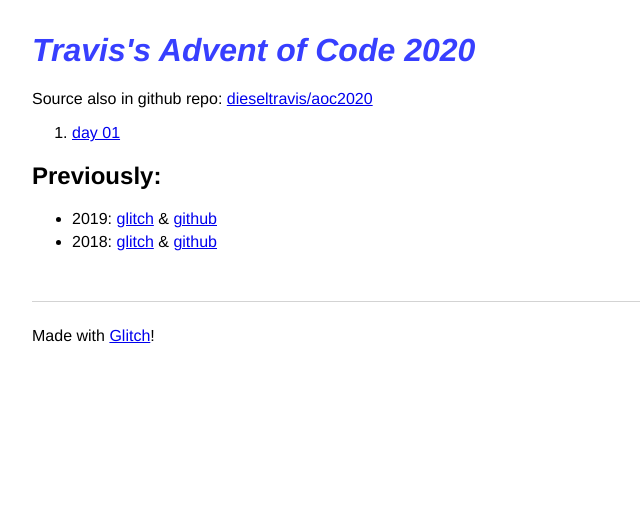
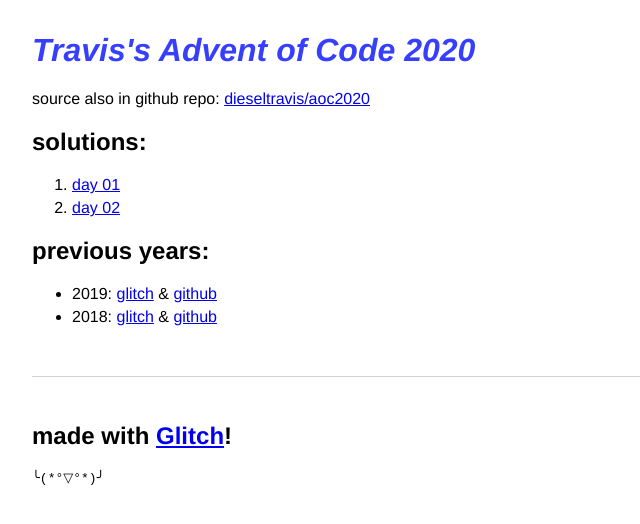
Before and after one commit to dieseltravis/aoc2020, a website: page views/index.html in a window 1280 px wide. Shown: the whole page, without its empty margins (0-640 px from the left). Drawn offline with Linux system fonts and the light colour scheme.

Commit message:
🍰🚄 Updated with Glitch: day 2 prep

```diff
--- a/views/index.html
+++ b/views/index.html
@@ -17,12 +17,15 @@
 
     <main>
       <p>
-        Source also in github repo: <a href="https://github.com/dieseltravis/aoc2020">dieseltravis/aoc2020</a>
+        source also in github repo: <a href="https://github.com/dieseltravis/aoc2020">dieseltravis/aoc2020</a>
       </p>
+      <h2>
+        solutions:
+      </h2>
       <ol>
         <li><a href="day01">day 01</a></li>
+        <li><a href="day02">day 02</a></li>
         <!--
-        <li><a href="day02">day 02</a></li>
         <li><a href="day03">day 03</a></li>
         <li><a href="day04">day 04</a></li>
         <li><a href="day05">day 05</a></li>
@@ -56,7 +59,7 @@
       </ol>
 
       <h2>
-        Previously:
+        previous years:
       </h2>
       <ul>
         <li>2019: <a href="https://ubiquitous-swoop.glitch.me/">glitch</a> &amp; <a href="https://github.com/dieseltravis/aoc2019">github</a></li>
@@ -65,7 +68,10 @@
     </main>
 
     <footer>
-      Made with <a href="https://glitch.com">Glitch</a>!
+      <h2>
+        made with <a href="https://glitch.com" title="🎏">Glitch</a>!
+      </h2>
+      <pre>╰(*°▽°*)╯</pre>
     </footer>
 
     <!-- include the Glitch button to show what the webpage is about and
```
Also changed, not shown: README.md.
